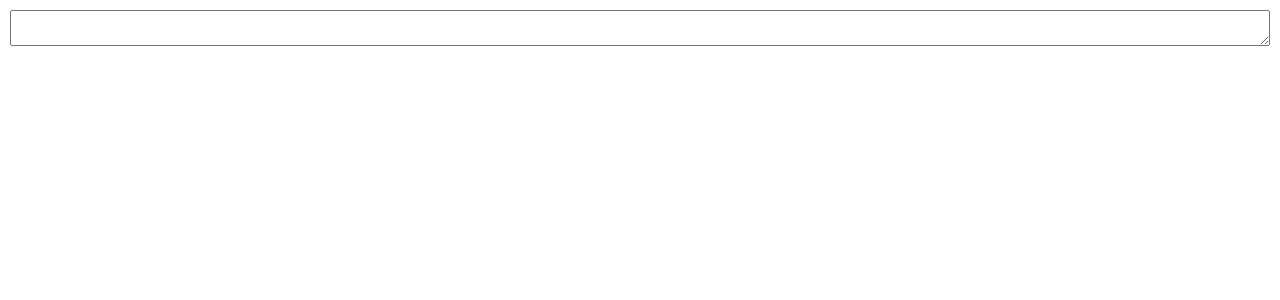
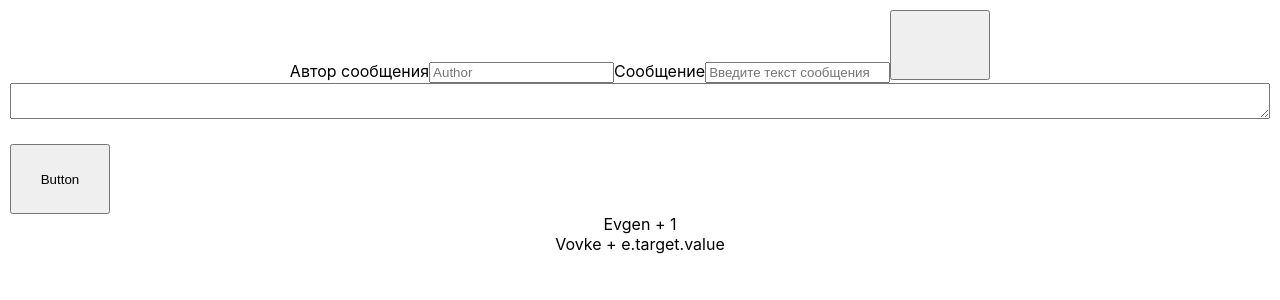
Before and after one commit to Zlandars/reactapp, a React (Create React App) app: page / in a window 1280 px wide. Shown: the top 300 px of the page. Built offline with nearby package versions, Linux system fonts and the light colour scheme.

Commit message:
secondLesson

```diff
--- a/src/App.css
+++ b/src/App.css
@@ -48,3 +48,7 @@
   margin-bottom: 25px;
   text-align: center;
 }
+button {
+  height: 70px;
+  width: 100px;
+}
--- a/src/App.js
+++ b/src/App.js
@@ -1,15 +1,58 @@
 // import logo from './logo.svg';
-import { useState } from "react";
+import {useRef, useState} from "react";
 import Message from "./modules/Message";
 
 function App() {
-  const [name, setName] = useState();
+    const inputEl = useRef();
+    const formEl = useRef();
+  const [messageList, setMessageList] = useState([{
+      author: 'Evgen',
+      msg: '1'
+  },{
+      author: 'Vovke',
+      msg: 'e.target.value'
+  }]);
+  function error(params) {
+      console.log('Введите в поле данные' + formEl.current[0].value);
+  }
   return (
     <div className="mainBlock">
-        <textarea className="textArea" onChange={(e) => {
-          setName(e.target.value);
-        }}></textarea>
-        <Message props={name} />
+        <form action="" ref={formEl}>
+            <label htmlFor="author">Автор сообщения</label>
+            <input id='author' type="text" placeholder='Author'/>
+            <label htmlFor="message">Сообщение</label>
+            <input id='message' type="text" placeholder='Введите текст сообщения' />
+            <button onClick={(event)=>{
+                event.preventDefault();
+                if(formEl.current[0].value && formEl.current[1].value) {
+                    setMessageList([
+                        ...messageList,
+                        {
+                            author: formEl.current[0].value ? formEl.current[0].value : error(),
+                            msg: formEl.current[1].value ? formEl.current[1].value : error()
+                        }
+                    ])
+                }
+                error(formEl.current[0], formEl.current[1]);
+
+            }}></button>
+        </form>
+        <textarea ref={inputEl} className="textArea"></textarea>
+        <button onClick={()=>{
+            setMessageList([
+                ...messageList,
+                {
+                    author: 'Evgen',
+                    msg: inputEl.current.value
+                }
+            ])
+        }}>Button</button>
+        {messageList.map((item)=>{
+            return (
+                    <Message obj={item} />
+                );
+        })}
+
     </div>
     // <div className="App">
     //   <header className="App-header">
--- a/src/modules/Message.jsx
+++ b/src/modules/Message.jsx
@@ -1,7 +1,7 @@
 import '../App.css'
 function Message(props) {
     return (
-        <div className='block'>{props.props}</div>
+        <div className='block'>{props.obj.author} + {props.obj.msg}</div>
     );
 };
 
```
Also changed, not shown: 1 other file (tests, documents, lock files or other folders).
